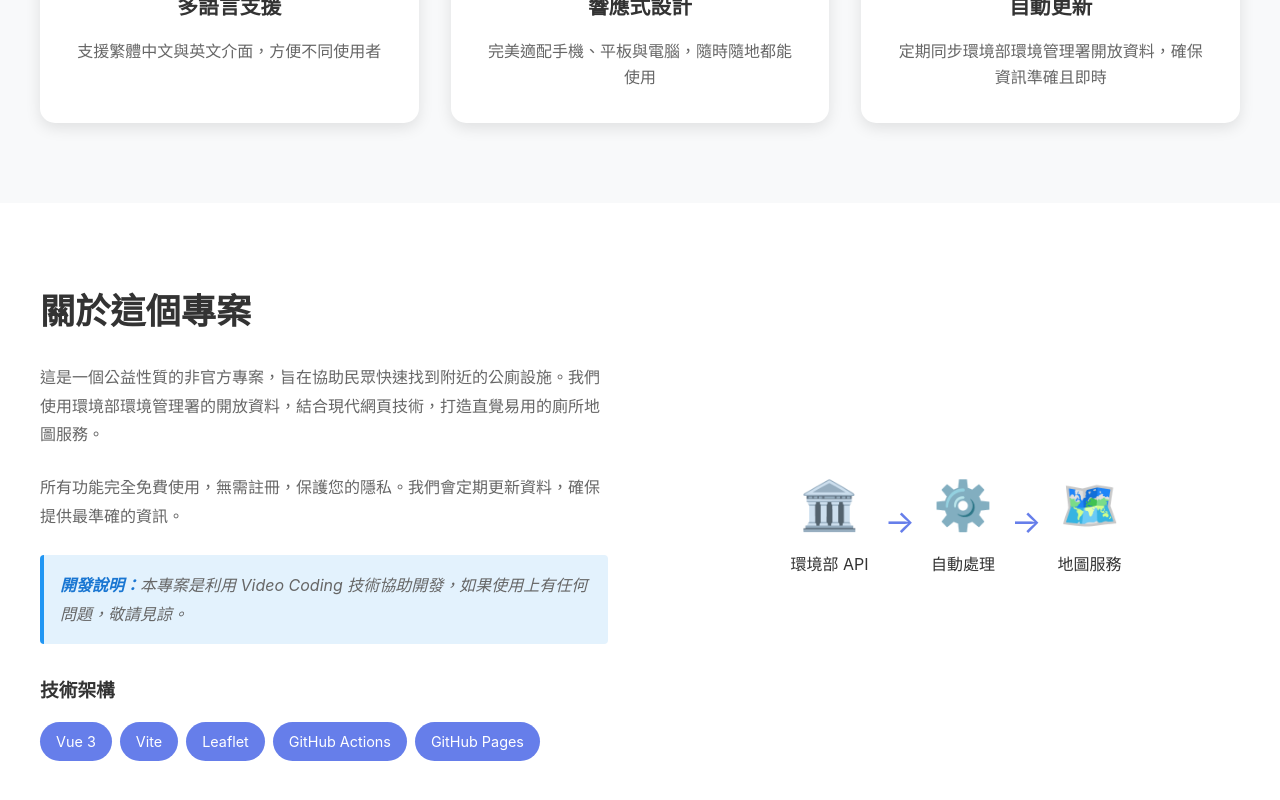
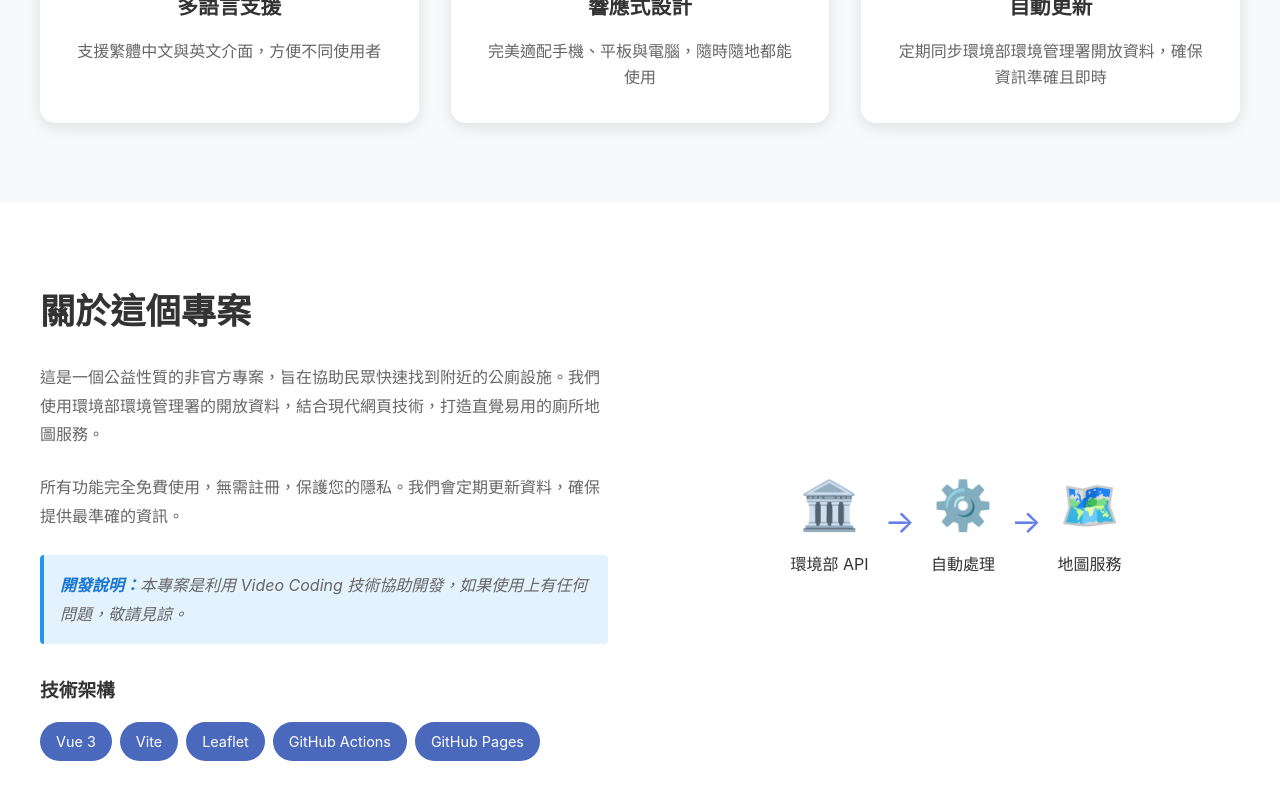
Before and after one commit to littlechintw/where-toilets, a Vue app: page / in a window 1280 px wide. Shown: the part 1486-2286 px from the top of the page. Built offline with nearby package versions, Linux system fonts and the light colour scheme.

Commit message:
Update tech tag background color for better contrast
Changed the background color of tech tags to improve contrast.

```diff
--- a/src/views/Home.vue
+++ b/src/views/Home.vue
@@ -388,7 +388,7 @@ onMounted(async () => {
 }
 
 .tech-tag {
-  background: #667eea;
+  background: #4a69bd; /* 加深顏色以提高對比度，原為 #667eea */
   color: white;
   padding: 0.5rem 1rem;
   border-radius: 25px;
```
